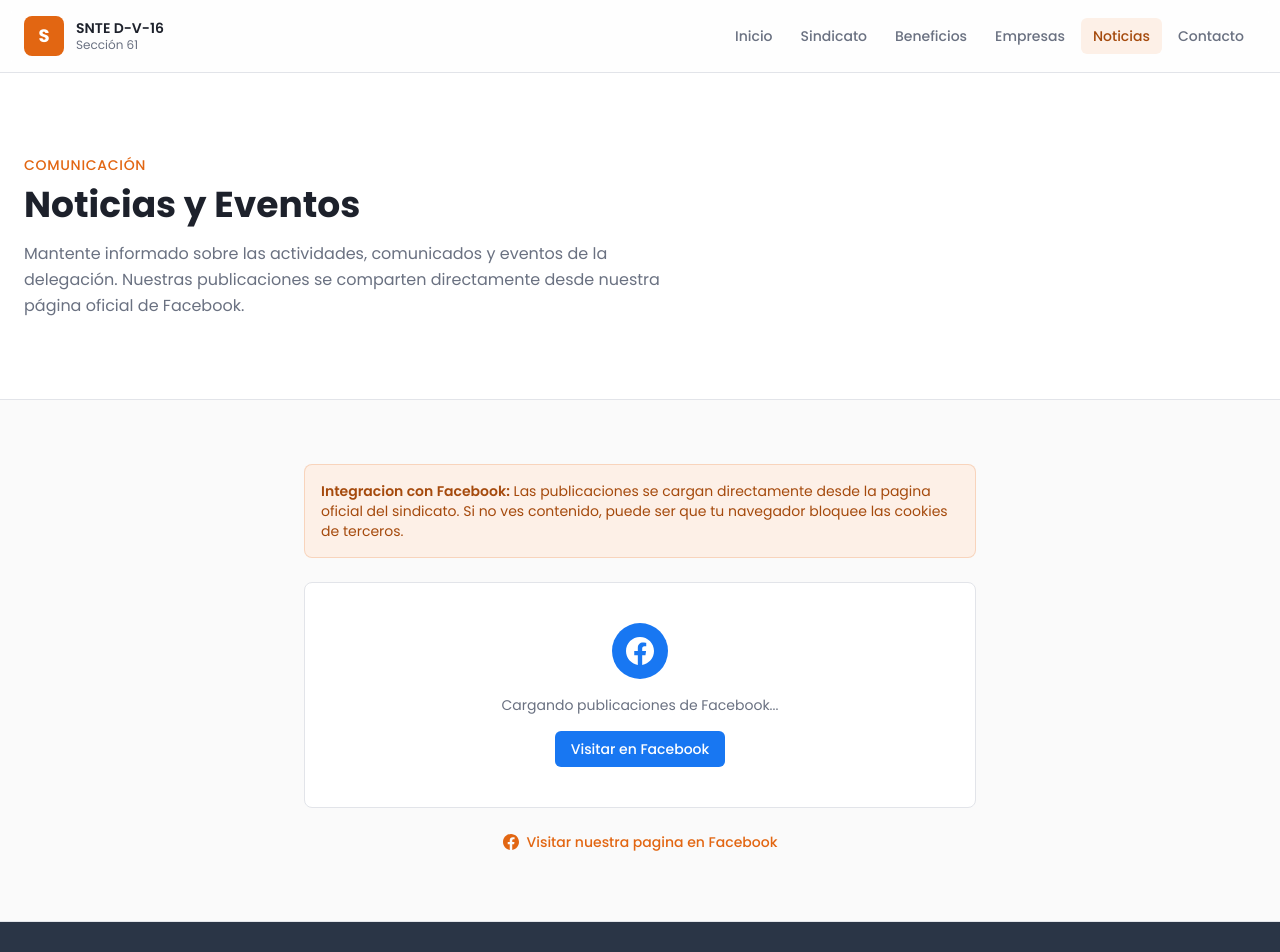
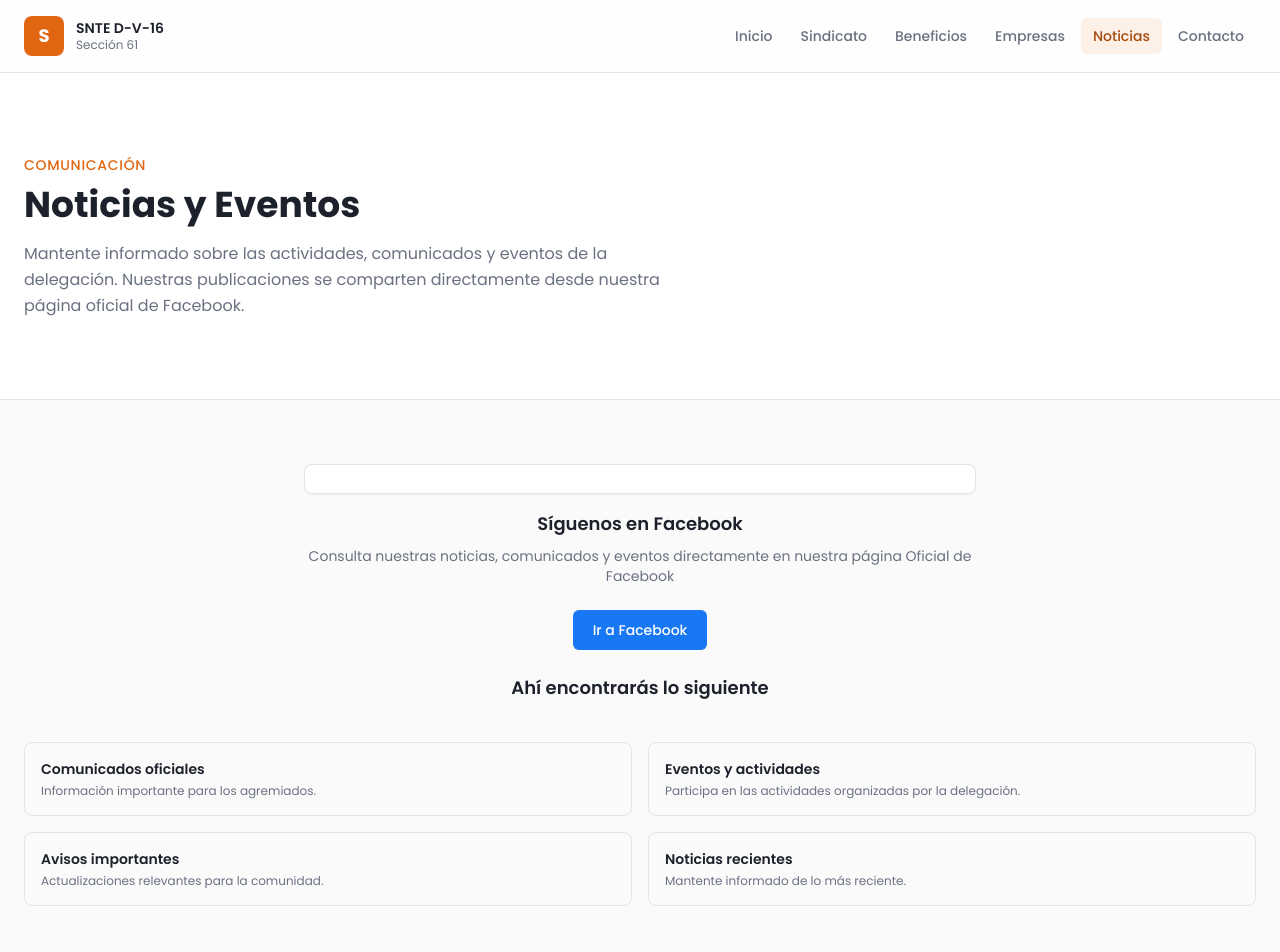
Before and after one commit to Jesuscodes555/Proyecto_SNTE_16, a Next.js app: page /noticias in a window 1280 px wide. Shown: the top 952 px of the page. Built offline with nearby package versions, Linux system fonts and the light colour scheme.

Commit message:
Coreccion Plugin Facebook

```diff
--- a/app/noticias/page.tsx
+++ b/app/noticias/page.tsx
@@ -9,15 +9,15 @@
  *|=========================================================================|
  */
 
-import type { Metadata } from "next"
-import { FacebookFeed } from "@/components/facebook-feed" // Componente del feed de FB
+import type { Metadata } from "next";
+import { FacebookFeed } from "@/components/facebook-feed"; // Componente del feed de FB
 
 // Metadatos SEO
 export const metadata: Metadata = {
   title: "Noticias | SNTE Delegación D-V-16",
   description:
     "Noticias, eventos y comunicados de la Delegación D-V-16 de la Sección 61 del SNTE. Integrado con nuestra página de Facebook.",
-}
+};
 
 export default function NoticiasPage() {
   return (
@@ -41,11 +41,78 @@ export default function NoticiasPage() {
 
       {/* Sección del feed de Facebook centrado */}
       <section className="mx-auto max-w-7xl px-6 py-16">
-        <div className="mx-auto max-w-2xl">
-          {/* Componente que carga el Facebook SDK y muestra el feed */}
-          <FacebookFeed />
+        {/* Icono  */}
+        <div className="mx-auto max-w-2xl text-center">
+          <div className="rounded-lg border border-border bg-card shadow-sm">
+            <svg
+              className="h-7 w-7 text-white"
+              fill="currentColor"
+              viewBox="0 0 24 24"
+            >
+              <path d="M24 12.073c0-6.627-5.373-12-12-12s-12 5.373-12 12c0 5.99 4.388 10.954 10.125 11.854v-8.385H7.078v-3.47h3.047V9.43c0-3.007 1.792-4.669 4.533-4.669 1.312 0 2.686.235 2.686.235v2.953H15.83c-1.491 0-1.956.925-1.956 1.874v2.25h3.328l-.532 3.47h-2.796v8.385C19.612 23.027 24 18.062 24 12.073z"></path>
+            </svg>
+          </div>
+          {/* Texto */}
+          <h3 className="mt-4 text-lg font-semibold text-foreground">
+            Síguenos en Facebook
+          </h3>
+
+          <p className="mt-2 text-sm text-muted-foreground">
+            Consulta nuestras noticias, comunicados y eventos directamente en
+            nuestra página Oficial de Facebook
+          </p>
+
+          {/* Botón */}
+          <a
+            href="https://www.facebook.com/share/1UbRXBFq2r/?mibextid=wwXIfr"
+            target="_blank"
+            rel="noopener noreferrer"
+            className="mt-6 inline-flex items-center gap-2 rounded-md bg-[#1877F2] px-5 py-2.5 text-sm font-medium text-white transition hover:opacity-90"
+          >
+            Ir a Facebook
+          </a>
+        </div>
+        <h3 className="mt-6 text-lg text-center font-semibold text-foreground">
+            Ahí encontrarás lo siguiente
+        </h3>
+        <div className="mt-10 grid gap-4 sm:grid-cols-2">
+          <div className="rounded-lg border border-border p-4">
+            <h4 className="text-sm font-semibold text-foreground">
+              Comunicados oficiales
+            </h4>
+            <p className="mt-1 text-xs text-muted-foreground">
+              Información importante para los agremiados.
+            </p>
+          </div>
+
+          <div className="rounded-lg border border-border p-4">
+            <h4 className="text-sm font-semibold text-foreground">
+              Eventos y actividades
+            </h4>
+            <p className="mt-1 text-xs text-muted-foreground">
+              Participa en las actividades organizadas por la delegación.
+            </p>
+          </div>
+
+          <div className="rounded-lg border border-border p-4">
+            <h4 className="text-sm font-semibold text-foreground">
+              Avisos importantes
+            </h4>
+            <p className="mt-1 text-xs text-muted-foreground">
+              Actualizaciones relevantes para la comunidad.
+            </p>
+          </div>
+
+          <div className="rounded-lg border border-border p-4">
+            <h4 className="text-sm font-semibold text-foreground">
+              Noticias recientes
+            </h4>
+            <p className="mt-1 text-xs text-muted-foreground">
+              Mantente informado de lo más reciente.
+            </p>
+          </div>
         </div>
       </section>
     </>
-  )
+  );
 }
--- a/app/page.tsx
+++ b/app/page.tsx
@@ -195,7 +195,7 @@ export default function HomePage() {
                 </div>
                 <div>
                   <p className="text-sm font-semibold text-card-foreground">
-                    SNTE Delegación D-V-16
+                    Delegación Tec Colima
                   </p>
                   <p className="text-xs text-muted-foreground">Facebook</p>
                 </div>
@@ -203,8 +203,7 @@ export default function HomePage() {
               {/* Cuerpo de la tarjeta con mensaje y botón */}
               <div className="p-5">
                 <p className="text-center text-sm text-muted-foreground">
-                  El feed de Facebook se cargara con la integración de la pagina
-                  oficial del sindicato.
+                  Medio informativo exclusivo para el personal sindicalizado de la Delegación D-V-16 (sección 61 SNTE)
                 </p>
                 <div className="mt-4 flex justify-center">
                   <Button asChild variant="outline" size="sm">
--- a/components/facebook-feed.tsx
+++ b/components/facebook-feed.tsx
@@ -10,7 +10,7 @@
 *| Como funciona:                                                          |
 *| 1. Al montarse el componente, carga el script del SDK de Facebook       |
 *| 2. El SDK busca los elementos con clase "fb-page" y los renderiza       |
-*| 3. Mientras carga, se muestra un placeholder con boton a Facebook       |
+*| 3. Mientras carga, se muestra un placeholder con botón a Facebook       |
 *|                                                                         |
 *| Nota: usa "use client" porque necesita useEffect para cargar            |
 *| el script del SDK en el navegador (no funciona en el servidor).         |
@@ -33,30 +33,30 @@ export function FacebookFeed() {
       const script = document.createElement("script")
       script.src =
         "https://connect.facebook.net/es_LA/sdk.js#xfbml=1&version=v21.0"
-      script.async = true // Se carga de forma asincrona para no bloquear la pagina
-      script.defer = true // Se ejecuta despues de que el HTML termine de cargar
+      script.async = true // Se carga de forma asíncrona para no bloquear la pagina
+      script.defer = true // Se ejecuta después de que el HTML termine de cargar
       script.crossOrigin = "anonymous"
       document.body.appendChild(script)
 
       // Cuando el script termina de cargar, le decimos al SDK
-      // que parsee (renderice) los elementos de Facebook en nuestro contenedor
+      // que Parsee (renderiza) los elementos de Facebook en nuestro contenedor
       script.onload = () => {
         if ((window as any).FB) {
           ;(window as any).FB.XFBML.parse(containerRef.current)
         }
       }
     } else if ((window as any).FB) {
-      // Si el SDK ya estaba cargado (navegacion entre paginas), solo parseamos
+      // Si el SDK ya estaba cargado (navegación entre paginas), solo Parseamos
       ;(window as any).FB.XFBML.parse(containerRef.current)
     }
   }, []) // [] = solo se ejecuta una vez al montar el componente
 
   return (
     <div className="flex flex-col gap-6">
-      {/* Aviso informativo sobre la integracion */}
+      {/* Aviso informativo sobre la integración */}
       <div className="rounded-lg border border-primary/20 bg-accent p-4">
         <p className="text-sm text-accent-foreground">
-          <span className="font-semibold">Integracion con Facebook:</span>{" "}
+          <span className="font-semibold">Integración con Facebook:</span>{" "}
           Las publicaciones se cargan directamente desde la pagina oficial del
           sindicato. Si no ves contenido, puede ser que tu navegador bloquee las
           cookies de terceros.
@@ -71,7 +71,7 @@ export function FacebookFeed() {
         {/*
           El div fb-page es reconocido por el SDK de Facebook
           data-href: URL de la pagina de Facebook del sindicato
-          data-tabs: que pestanas mostrar (timeline = publicaciones)
+          data-tabs: que pestañas mostrar (timeline = publicaciones)
           data-width/height: dimensiones del plugin
           data-adapt-container-width: se ajusta al ancho del contenedor
         */}
@@ -106,7 +106,7 @@ export function FacebookFeed() {
               <p className="text-center text-sm text-muted-foreground">
                 Cargando publicaciones de Facebook...
               </p>
-              {/* Boton de respaldo para ir directo a Facebook */}
+              {/* Botón de respaldo para ir directo a Facebook */}
               <a
                 href="https://www.facebook.com/profile.php?id=100064841498938"
                 target="_blank"
```
Lines whose indentation alone changed are shown as unchanged.
